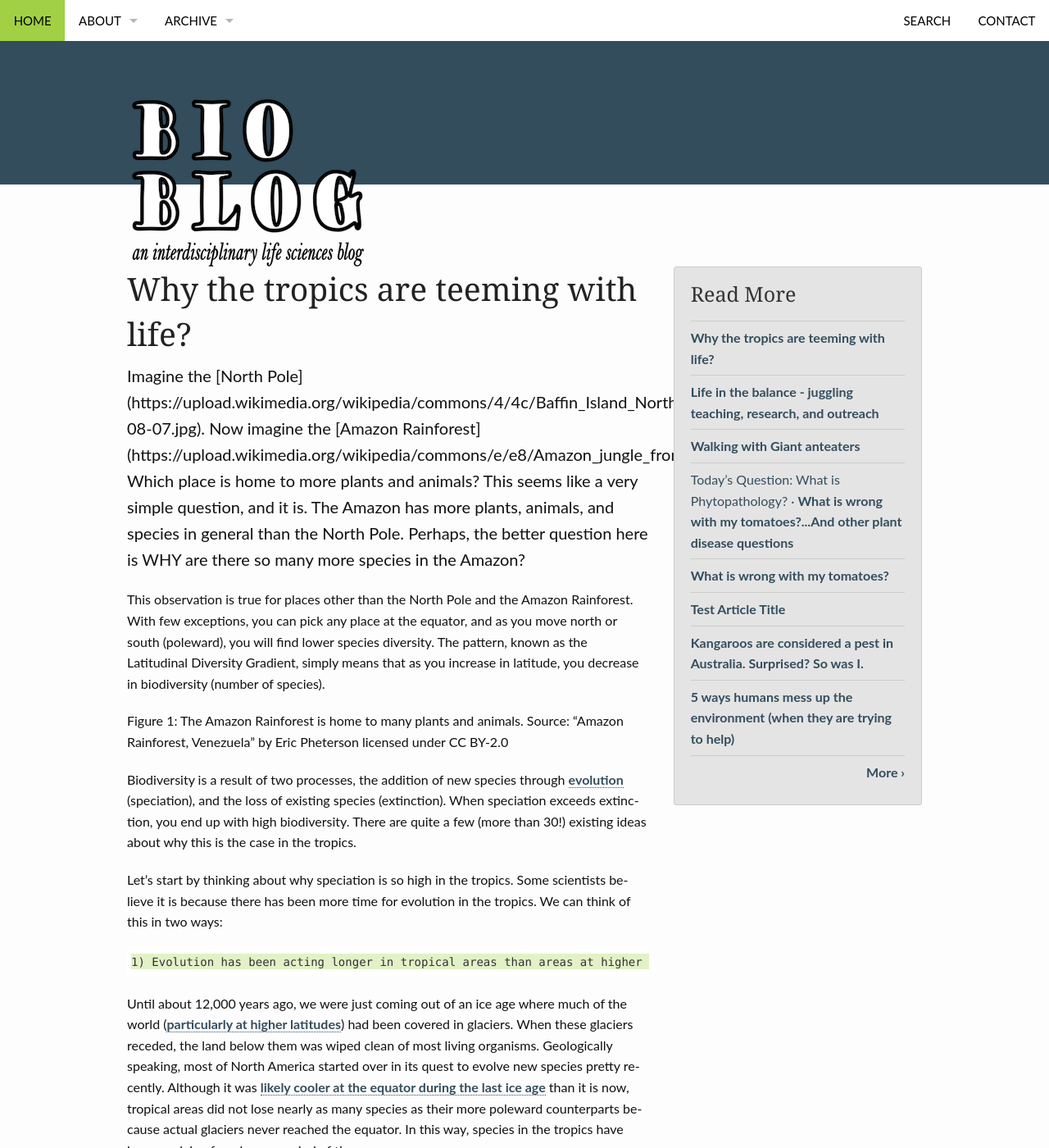
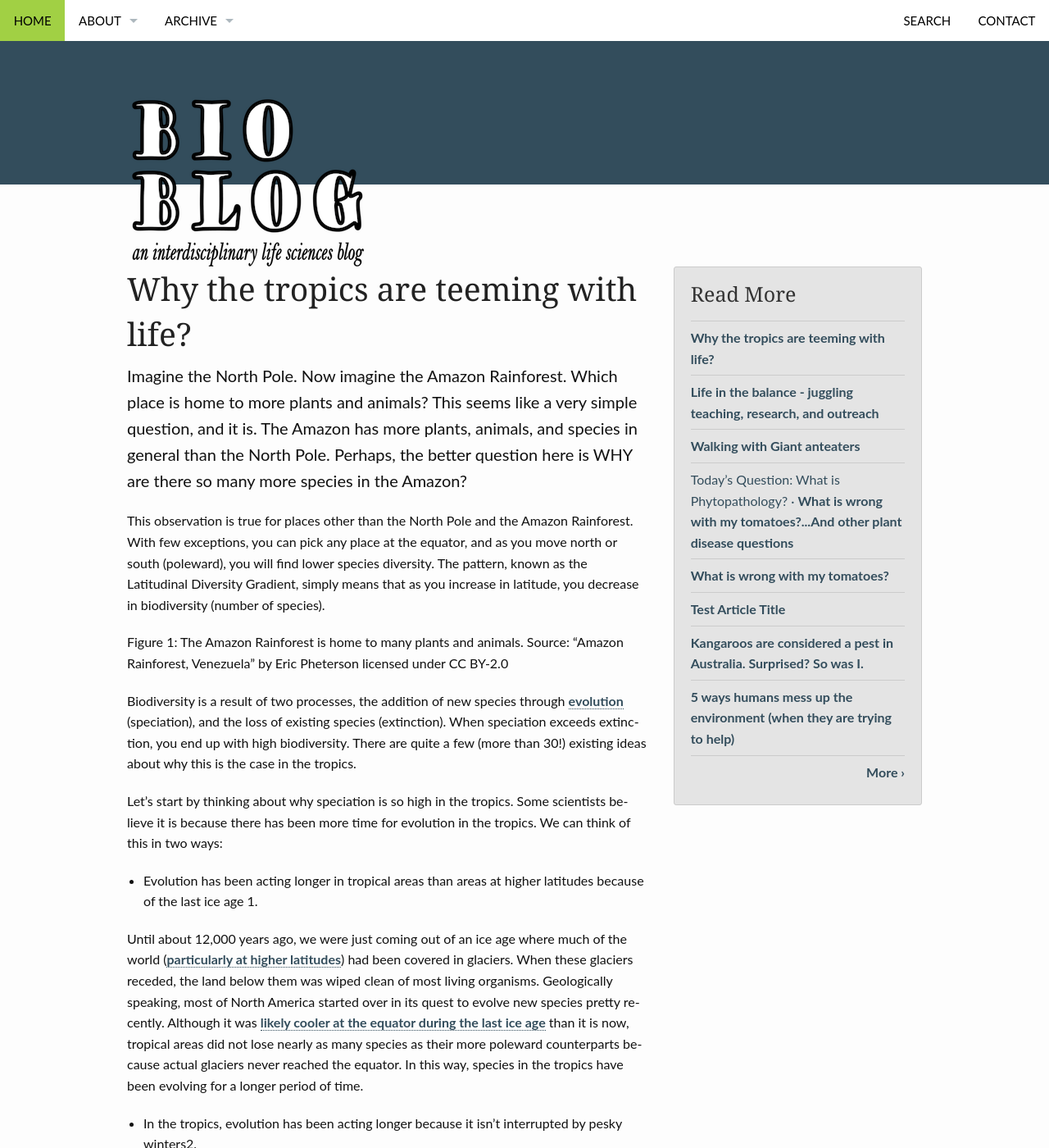
Before and after one commit to tguttata/thatslifesci-1, a Jekyll site: the page built from _posts/2016-03-19-tropics-life.md, in a window 1280 px wide and 1400 px high. Shown: the whole window at 82% size. Built offline with Jekyll 4.4.1, drawn with Linux system fonts in a browser that asks for light colours; comment, search, counter and statistics services are not loaded; some of the changed text lies outside the part shown.

Commit message:
Update 2016-03-19-tropics-life.md

```diff
--- a/_posts/2016-03-19-tropics-life.md
+++ b/_posts/2016-03-19-tropics-life.md
@@ -9,7 +9,7 @@ tags:
 - biodiversity
 - biogeography
 - tropoics
-teaser: "Imagine the [North Pole](https://upload.wikimedia.org/wikipedia/commons/4/4c/Baffin_Island_Northeast_Coast_1997-08-07.jpg). Now imagine the [Amazon Rainforest](https://upload.wikimedia.org/wikipedia/commons/e/e8/Amazon_jungle_from_above.jpg). Which place is home to more plants and animals? This seems like a very simple question, and it is. The Amazon has more plants, animals, and species in general than the North Pole. Perhaps, the better question here is WHY are there so many more species in the Amazon?"
+teaser: "Imagine the North Pole. Now imagine the Amazon Rainforest. Which place is home to more plants and animals? This seems like a very simple question, and it is. The Amazon has more plants, animals, and species in general than the North Pole. Perhaps, the better question here is WHY are there so many more species in the Amazon?"
 source-id: 1bz9VMOpn4VcCHpOrXLe40XCMPRPghWpSn1EtW5p9ysA
 published: true
 ---
@@ -21,11 +21,11 @@ Figure 1: The Amazon Rainforest is home to many plants and animals. Source: "Ama
 
 Let's start by thinking about why speciation is so high in the tropics. Some scientists believe it is because there has been more time for evolution in the tropics. We can think of this in two ways:
 
-	1) Evolution has been acting longer in tropical areas than areas at higher latitudes 	because of the last ice age1.
+* Evolution has been acting longer in tropical areas than areas at higher latitudes because of the last ice age 1.
 
 Until about 12,000 years ago, we were just coming out of an ice age where much of the world ([particularly at higher latitudes](https://upload.wikimedia.org/wikipedia/commons/4/42/Northern_icesheet_hg.png)) had been covered in glaciers. When these glaciers receded, the land below them was wiped clean of most living organisms. Geologically speaking, most of North America started over in its quest to evolve new species pretty recently. Although it was [likely cooler at the equator during the last ice age](http://www.columbia.edu/cu/record/archives/vol21/vol21_iss2/record2102.16.html) than it is now, tropical areas did not lose nearly as many species as their more poleward counterparts because actual glaciers never reached the equator. In this way, species in the tropics have been evolving for a longer period of time.
 
-	2) In the tropics, evolution has been acting longer because it isn't interrupted by pesky 	winters2.
+* In the tropics, evolution has been acting longer because it isn't interrupted by pesky winters2.
 
 Consider that the tropics have a pretty constant temperature and sunlight all year long. The poles can become unbearably cold, and go for days without any sunlight. It is much more difficult for species to live under these conditions. They often die, or become dormant during the cold dark months. However, species in the tropics are often able to grow and reproduce all year long. As a result, they can get a lot more growing, mating, and reproducing done every year. So although the time in a year may be the same no matter where you are, evolution can work more quickly in the tropics since it isn't taking any long winter breaks.
 
```
